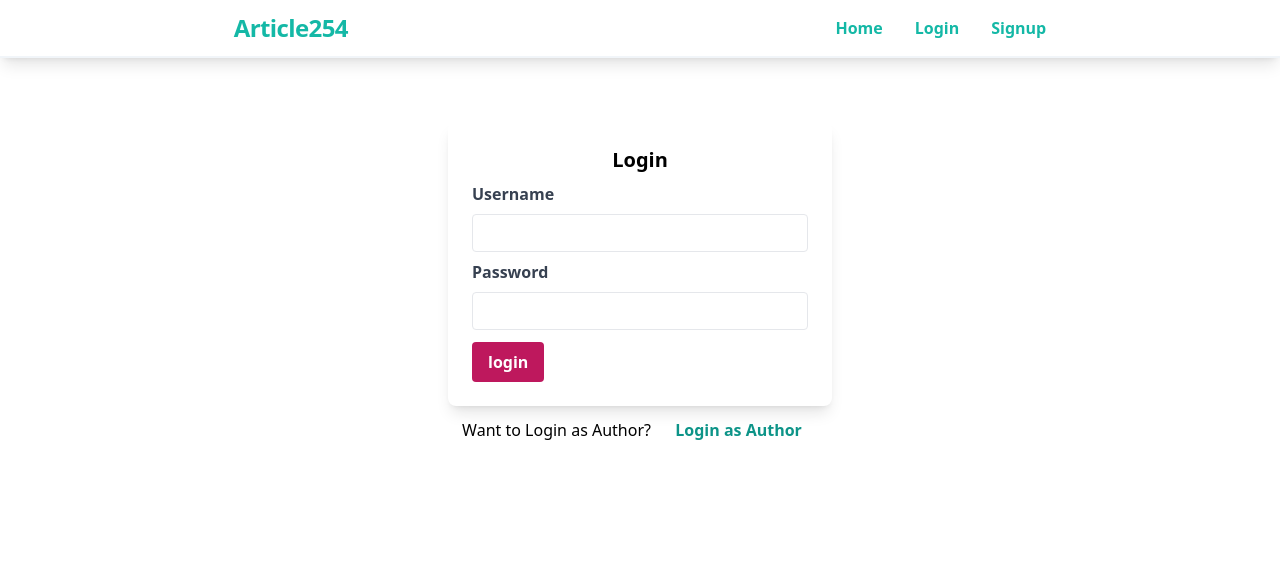
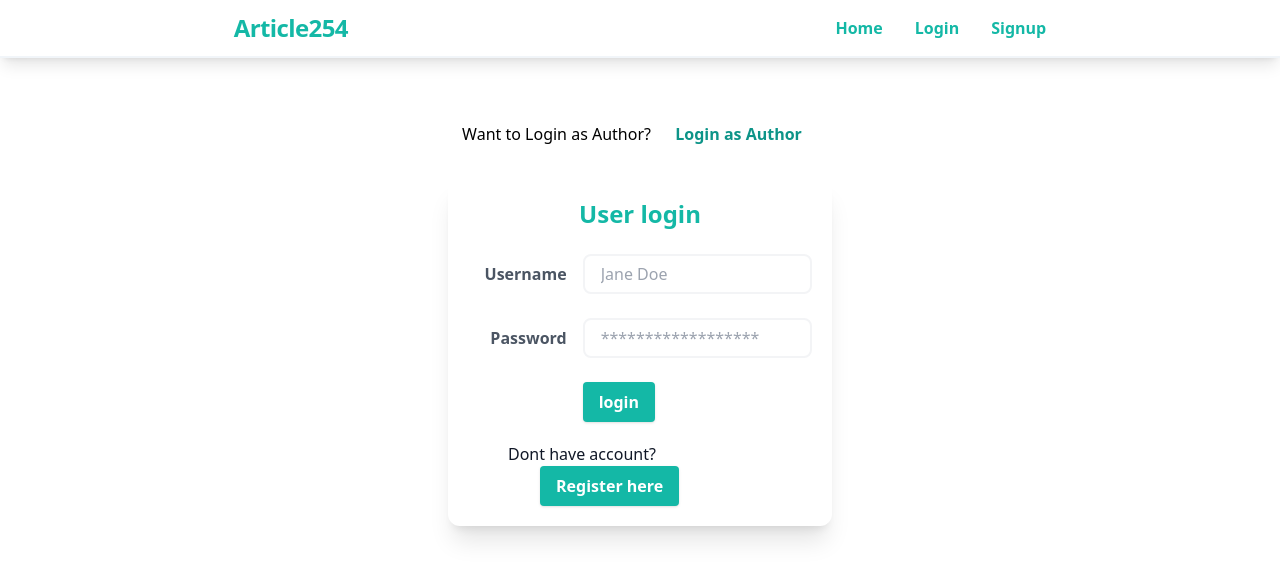
Before and after one commit to phase-4-group-15/front-end-phase-4, a React (Create React App) app: page /login in a window 1280 px wide. Shown: the top 580 px of the page. Built offline with nearby package versions, Linux system fonts and the light colour scheme.

Commit message:
finished login ui

```diff
--- a/src/components/LoginAuthor.js
+++ b/src/components/LoginAuthor.js
@@ -1,75 +1,91 @@
 import React, { useState } from 'react'
 import {  Link } from "react-router-dom"
+import { useNavigate} from "react-router-dom"
+
 const LoginAuthor = () => {
-    const [username, setUsername] = useState("");
-    const [password, setPassword] = useState("");
-    const [errors, setErrors] = useState([]);
-    const [isLoading, setIsLoading] = useState(false);
 
-    function handleSubmit(e) {
+ const navigate = useNavigate()
+
+// login Author
+const handleLogin = (e) => {
     e.preventDefault();
-      setIsLoading(true);
-      fetch("", {
-        method: "POST",
-        headers: {
-          "Content-Type": "application/json",
-        },
-        body: JSON.stringify({ username, password }),
-      }).then((r) => {
-        setIsLoading(false);
-        if (r.ok) {
-          r.json().then((user) => {
-            console.log(user)
-            // onLogin(user)
-        });
-        } else {
-          r.json().then((err) => setErrors(err.errors));
-        }
-      });
-    }
+    navigate('/articles');
+    // const form = e.target;
+    // const formData = new FormData(form);
+
+    // fetch('', {
+    //   method: 'POST',
+    //   body: formData,
+    // })
+    //   .then(response => {
+    //     if (response.ok) {
+    //       return response.json();
+    //     } else {
+    //       throw new Error('Network response was not ok.');
+    //     }
+    //   })
+    //   .then(data => {
+    //     console.log(data)
+    //     // setIsAuthenticated(true);
+    //     // setUsername(data.username);
+    //     // setUserId(data.userId);
+    //     // navigate('/articles');
+    //   })
+    //   .catch(error => {
+    //     console.error('There was a problem with the fetch operation:', error);
+    //   });
+  };
+
 
     return (
-        <>
-        <div className="flex justify-center  ">
-          <form
-        //   onSubmit={handleSubmit}
-           className="w-full max-w-sm bg-white shadow-lg rounded-lg p-6">
-          <h2 className="text-xl font-bold mb-2 text-center">Login</h2>
-            <div className="mb-2">
-              <label htmlFor="username" className="block text-gray-700 font-bold mb-2">Username</label>
-              <input
-                type="text"
-                id="username"
+    <div className="flex justify-center items-center">
+        <form class="w-full max-w-sm shadow-xl rounded-xl p-5 mt-4 bg-teal-100 " noValidate no-autocomplete onSubmit={handleLogin} >
+              <h1 className="text-2xl text-teal-500 text-center mb-6  font-bold"> Author login</h1>
+          <div class="md:flex md:items-center mb-6">
+
+            <div class="md:w-1/3">
+              <label class="block text-gray-600 font-bold md:text-right mb-1 md:mb-0 pr-4" for="inline-username">
+                Username
+              </label>
+            </div>
+            <div class="md:w-2/3">
+              <input className="  border-2  border-gray-100 rounded-lg w-full py-2 px-4 text-gray-700 leading-tight focus:outline-none focus:bg-white focus:border-green-200" id="username" name="username" type="text" placeholder="Jane Doe"
+               required
                autoComplete="off"
-                value={username}
-                onChange={(e) => setUsername(e.target.value)}
-                className="appearance-none border rounded w-full py-2 px-3 text-gray-700 leading-tight focus:outline-none focus:shadow-outline"
              />
             </div>
-            <div className="mb-2">
-                <label htmlFor="password" className="block text-gray-700 font-bold mb-2">Password</label>
-                <input
-                  type="password"
-                  id="password"
-                  value={password}
-                  onChange={(e) => setPassword(e.target.value)}
-                  autoComplete="current-password"
-                  className="appearance-none border rounded w-full py-2 px-3 text-gray-700 leading-tight focus:outline-none focus:shadow-outline"
+          </div>
+          <div class="md:flex md:items-center mb-6">
+            <div class="md:w-1/3">
+              <label class="block text-gray-600 font-bold md:text-right mb-1 md:mb-0 pr-4" for="inline-password">
+                Password
+              </label>
+            </div>
+            <div class="md:w-2/3">
+              <input className="  border-2  border-gray-100 rounded-lg w-full py-2 px-4 text-gray-700 leading-tight focus:outline-none focus:bg-white focus:border-green-200"  id="inline-password" type="password" placeholder="******************"
+               name="password"
+               required
+               autoComplete="off"
               />
             </div>
-              <div className="flex items-center mt-3 justify-between">
-                <Link to="/todo" type="submit" className="bg-pink-700 hover:bg-pink-500 text-white font-bold py-2 px-4 rounded focus:outline-none focus:shadow-outline">
-                  {isLoading ? "Loading..." : "login"}
+          </div>
+
+          <div class="md:flex md:items-center mb-5">
+            <div class="md:w-1/3"></div>
+            <div class="md:w-2/3">
+              <button class="shadow bg-teal-500 hover:bg-teal-600 focus:shadow-outline focus:outline-none text-white font-bold py-2 px-4 rounded" type="submit">
+                 login
+              </button>
+            </div>
+
+          </div>
+           <div className="text-gray-900 pl-10 block">Dont have account?
+             <Link to="/signup">
+                <button className="shadow ml-8 bg-teal-500 hover:bg-teal-600 focus:shadow-outline focus:outline-none text-white font-bold py-2 px-4 rounded">Register here</button>
              </Link>
-              </div>
-            <div>
-              {errors.map((err) => (
-                <span key={err} className="text-red-500">{err}</span>
-              ))}
            </div>
         </form>
       </div>
-        </>
      );
 }
 
--- a/src/components/LoginUser.js
+++ b/src/components/LoginUser.js
@@ -1,75 +1,91 @@
 import React, { useState } from 'react'
 import {  Link } from "react-router-dom"
+import { useNavigate} from "react-router-dom"
+
 const LoginUser = () => {
-    const [username, setUsername] = useState("");
-    const [password, setPassword] = useState("");
-    const [errors, setErrors] = useState([]);
-    const [isLoading, setIsLoading] = useState(false);
 
-    function handleSubmit(e) {
+ const navigate = useNavigate()
+
+// login Author
+const handleLogin = (e) => {
     e.preventDefault();
-      setIsLoading(true);
-      fetch("", {
-        method: "POST",
-        headers: {
-          "Content-Type": "application/json",
-        },
-        body: JSON.stringify({ username, password }),
-      }).then((r) => {
-        setIsLoading(false);
-        if (r.ok) {
-          r.json().then((user) => {
-            console.log(user)
-            // onLogin(user)
-        });
-        } else {
-          r.json().then((err) => setErrors(err.errors));
-        }
-      });
-    }
+    navigate('/articles');
+    // const form = e.target;
+    // const formData = new FormData(form);
+
+    // fetch('', {
+    //   method: 'POST',
+    //   body: formData,
+    // })
+    //   .then(response => {
+    //     if (response.ok) {
+    //       return response.json();
+    //     } else {
+    //       throw new Error('Network response was not ok.');
+    //     }
+    //   })
+    //   .then(data => {
+    //     console.log(data)
+    //     // setIsAuthenticated(true);
+    //     // setUsername(data.username);
+    //     // setUserId(data.userId);
+    //     // navigate('/articles');
+    //   })
+    //   .catch(error => {
+    //     console.error('There was a problem with the fetch operation:', error);
+    //   });
+  };
+
 
     return (
-        <>
-        <div className="flex justify-center  ">
-          <form
-        //   onSubmit={handleSubmit}
-           className="w-full max-w-sm bg-white shadow-lg rounded-lg p-6">
-          <h2 className="text-xl font-bold mb-2 text-center">Login</h2>
-            <div className="mb-2">
-              <label htmlFor="username" className="block text-gray-700 font-bold mb-2">Username</label>
-              <input
-                type="text"
-                id="username"
+    <div className="flex justify-center items-center">
+        <form class="w-full max-w-sm shadow-xl rounded-xl p-5 mt-4 " noValidate no-autocomplete onSubmit={handleLogin} >
+              <h1 className="text-2xl text-teal-500 text-center mb-6  font-bold"> User login</h1>
+          <div class="md:flex md:items-center mb-6">
+
+            <div class="md:w-1/3">
+              <label class="block text-gray-600 font-bold md:text-right mb-1 md:mb-0 pr-4" for="inline-username">
+                Username
+              </label>
+            </div>
+            <div class="md:w-2/3">
+              <input className="  border-2  border-gray-100 rounded-lg w-full py-2 px-4 text-gray-700 leading-tight focus:outline-none focus:bg-white focus:border-green-200" id="username" name="username" type="text" placeholder="Jane Doe"
+               required
                autoComplete="off"
-                value={username}
-                onChange={(e) => setUsername(e.target.value)}
-                className="appearance-none border rounded w-full py-2 px-3 text-gray-700 leading-tight focus:outline-none focus:shadow-outline"
              />
             </div>
-            <div className="mb-2">
-                <label htmlFor="password" className="block text-gray-700 font-bold mb-2">Password</label>
-                <input
-                  type="password"
-                  id="password"
-                  value={password}
-                  onChange={(e) => setPassword(e.target.value)}
-                  autoComplete="current-password"
-                  className="appearance-none border rounded w-full py-2 px-3 text-gray-700 leading-tight focus:outline-none focus:shadow-outline"
+          </div>
+          <div class="md:flex md:items-center mb-6">
+            <div class="md:w-1/3">
+              <label class="block text-gray-600 font-bold md:text-right mb-1 md:mb-0 pr-4" for="inline-password">
+                Password
+              </label>
+            </div>
+            <div class="md:w-2/3">
+              <input className="  border-2  border-gray-100 rounded-lg w-full py-2 px-4 text-gray-700 leading-tight focus:outline-none focus:bg-white focus:border-green-200"  id="inline-password" type="password" placeholder="******************"
+               name="password"
+               required
+               autoComplete="off"
               />
             </div>
-              <div className="flex items-center mt-3 justify-between">
-                <Link to="/todo" type="submit" className="bg-pink-700 hover:bg-pink-500 text-white font-bold py-2 px-4 rounded focus:outline-none focus:shadow-outline">
-                  {isLoading ? "Loading..." : "login"}
+          </div>
+
+          <div class="md:flex md:items-center mb-5">
+            <div class="md:w-1/3"></div>
+            <div class="md:w-2/3">
+              <button class="shadow bg-teal-500 hover:bg-teal-600 focus:shadow-outline focus:outline-none text-white font-bold py-2 px-4 rounded" type="submit">
+                 login
+              </button>
+            </div>
+
+          </div>
+           <div className="text-gray-900 pl-10 block">Dont have account?
+             <Link to="/signup">
+                <button className="shadow ml-8 bg-teal-500 hover:bg-teal-600 focus:shadow-outline focus:outline-none text-white font-bold py-2 px-4 rounded">Register here</button>
              </Link>
-              </div>
-            <div>
-              {errors.map((err) => (
-                <span key={err} className="text-red-500">{err}</span>
-              ))}
            </div>
         </form>
       </div>
-        </>
      );
 }
 
--- a/src/pages/LoginPage.js
+++ b/src/pages/LoginPage.js
@@ -7,14 +7,13 @@ const LoginPage = () => {
   const [showLogin, setShowLogin] = useState(true);
 
 return (
-     <div className="max-w-500 mx-auto my-0 mt-16 px-16">
+     <div className="max-w-500 mx-auto my-0 mt-12 px-16">
 
          {showLogin ? (
-            <>
-            <LoginUser
-         />
+            <div>
+
             <hr className="border-none border-b-1 border-gray-900 my-1" />
-            <p className="my-2 flex justify-center">
+            <p className="my-4 flex justify-center">
                   Want to Login as Author? &nbsp;
                 <button
                 className=" text-teal-600 font-bold px-4  rounded"
@@ -23,10 +22,10 @@ return (
                 Login as Author
                 </button>
             </p>
-            </>
+            <LoginUser />
+            </div>
         ) : (
-            <>
-            <LoginAuthor />
+            <div>
             <hr className="border-none border-b-1 flex justify-center border-gray-900 my-1" />
             <p className="my-4 flex justify-center">
                 want to login as User
@@ -37,7 +36,8 @@ return (
                 Signup as User
                 </button>
             </p>
-            </>
+             <LoginAuthor />
+            </div>
         )}
 
 
```
Lines whose indentation alone changed are shown as unchanged.
